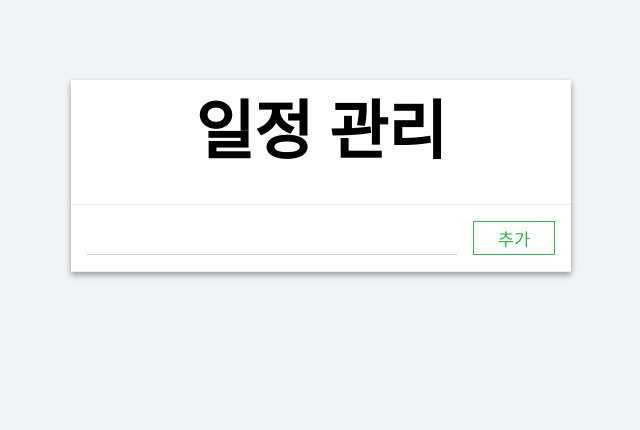
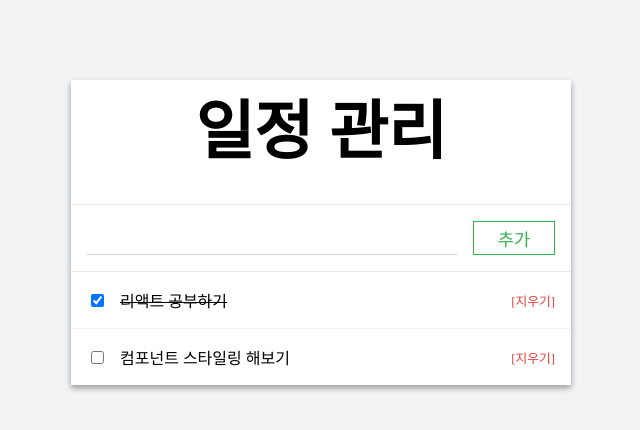
Before and after one commit to wheejinv/react_todo, a React (Create React App) app: page / in a window 1280 px wide. Shown: the top 430 px of the page, without its empty margins (319-959 px from the left). Built offline with nearby package versions, Linux system fonts and the light colour scheme.

Commit message:
챕터10. TodoItem, TodoList 컴포넌트

```diff
--- a/src/component/App.js
+++ b/src/component/App.js
@@ -1,12 +1,14 @@
 import React, { Component } from "react";
 import PageTemplate from "./PageTemplate";
 import TodoInput from "./TodoInput";
+import TodoList from "./TodoList";
 
 class App extends Component {
 	render() {
 		return (
 			<PageTemplate>
 				<TodoInput/>
+				<TodoList/>
 			</PageTemplate>
 		);
 	}
--- /dev/null
+++ b/src/component/TodoItem/TodoItem.js
@@ -0,0 +1,21 @@
+import React, { Component } from 'react';
+import styles from './TodoItem.scss';
+import classNames from 'classnames/bind'
+
+const cx = classNames.bind(styles);
+
+class TodoItem extends Component {
+	render() {
+		const {done, children, onToggle, onRemove} = this.props;
+
+		return (
+			<div className={cx('todo-item')} onClick={onToggle}>
+				<input className={cx('tick')} type={'checkbox'} checked={done} readOnly/>
+				<div className={cx('text', {done})}>{children}</div>
+				<div className={cx('delete')} onClick={onRemove}>[지우기]</div>
+			</div>
+		);
+	}
+}
+
+export default TodoItem;
--- /dev/null
+++ b/src/component/TodoItem/TodoItem.scss
@@ -0,0 +1,31 @@
+@import './src/styles/utils';
+
+.todo-item {
+  padding: 1rem;
+  display: flex;
+  align-items: center;
+  cursor: pointer;
+  .tick {
+    margin-right: 1rem;
+  }
+  .text {
+    flex: 1;
+    word-break: break-all;
+    &.done {
+      text-decoration: line-through;
+    }
+  }
+  .delete {
+    margin-left: 1rem;
+    color: $oc-red-7;
+    font-size: 0.8rem;
+    &.hover {
+      background: $oc-gray-1;
+    }
+  }
+}
+
+.todo-item + .todo-item {
+  // 컴포넌트 사이에 위쪽 테두리를 설정한다.
+  border-top: 1px solid $oc-gray-1;
+}
--- /dev/null
+++ b/src/component/TodoItem/index.js
@@ -0,0 +1 @@
+export { default } from './TodoItem.js';
--- /dev/null
+++ b/src/component/TodoList/TodoList.js
@@ -0,0 +1,15 @@
+import React, { Component } from 'react';
+import TodoItem from "../TodoItem";
+
+class TodoList extends Component {
+	render() {
+		return (
+			<div>
+				<TodoItem done>리액트 공부하기</TodoItem>
+				<TodoItem>컴포넌트 스타일링 해보기</TodoItem>
+			</div>
+		);
+	}
+}
+
+export default TodoList;
--- /dev/null
+++ b/src/component/TodoList/index.js
@@ -0,0 +1 @@
+export { default } from './TodoList.js';
```
